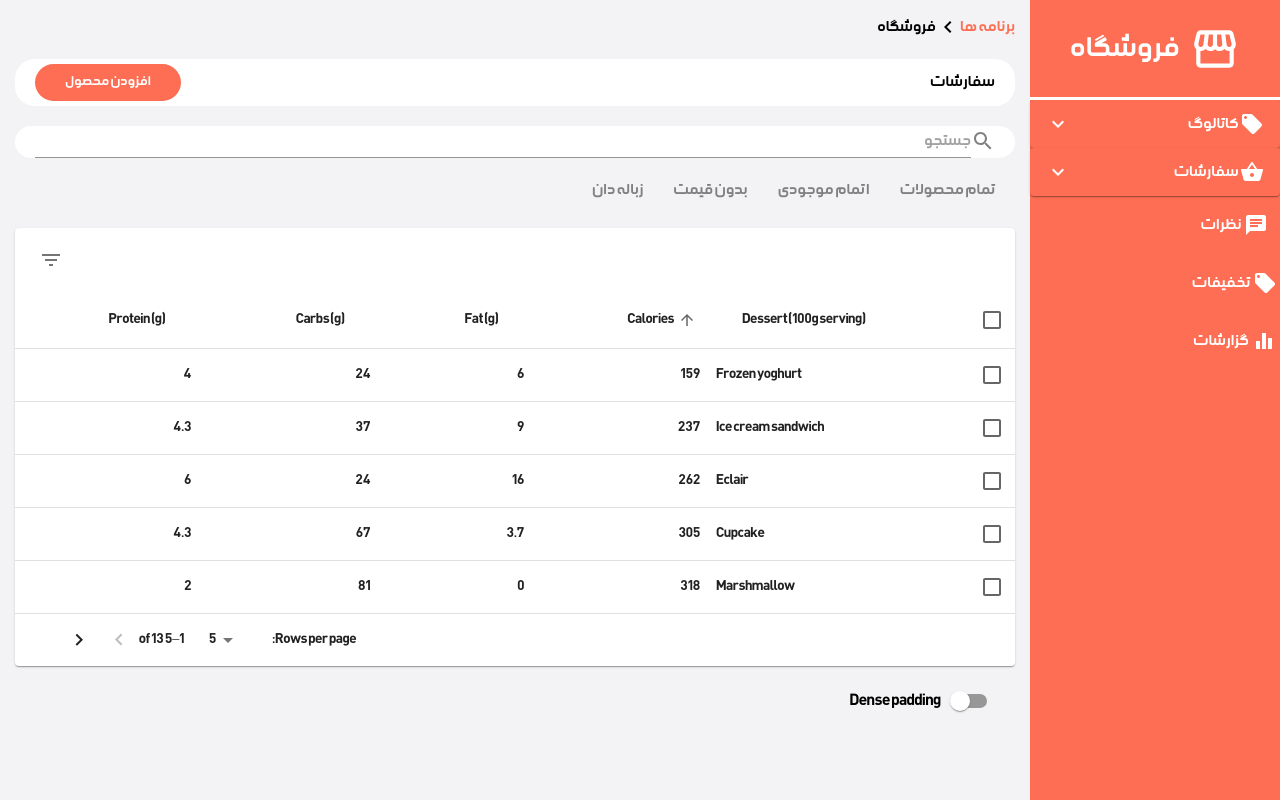
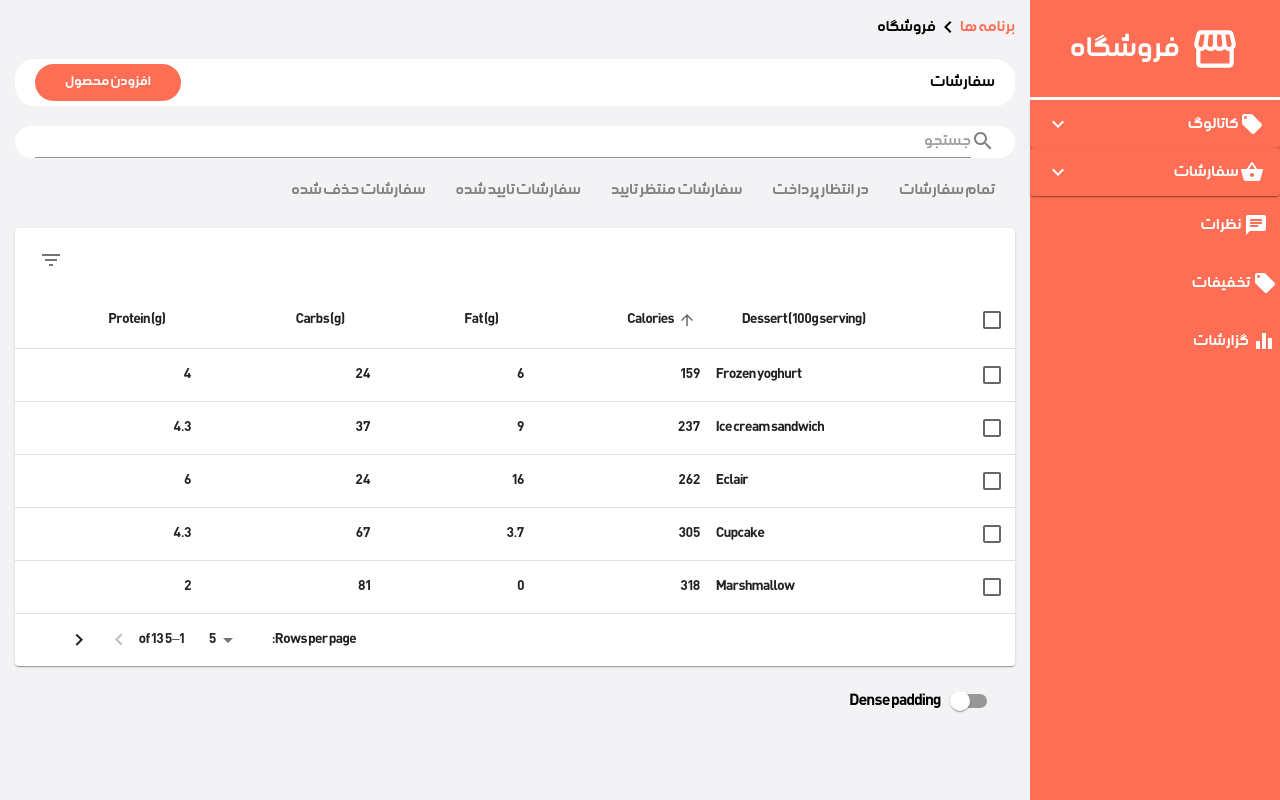
Before and after one commit to mahboobe-Mhz/maktab90-shop-mahboube-mohammadzade, a React (Vite) app: page /admin/index/orders in a window 1280 px wide. Built offline with nearby package versions, Linux system fonts and the light colour scheme.

Commit message:
do some change on order table

```diff
--- a/src/components/adminComponent/orderTable/index.tsx
+++ b/src/components/adminComponent/orderTable/index.tsx
@@ -12,10 +12,11 @@ const ShowTableBox = () => {
                 <Input placeholder="جستجو" sx={{width:"100%", outline:"none" }}  type="text" ></Input>
                 </Box>
             <Box sx={{display:"flex", gap:"30px", padding:"20px", color:"gray" , height:"70px" }}>
-                <Typography sx={{":hover":{   cursor: 'pointer', borderBottom:"solid" , borderColor:"secondary.main"}}}> تمام محصولات</Typography>
-                <Typography sx={{":hover":{cursor: 'pointer', borderBottom:"solid" , borderColor:"secondary.main"}}}> اتمام موجودی</Typography>
-                <Typography sx={{":hover":{cursor: 'pointer', borderBottom:"solid" , borderColor:"secondary.main"}}}>بدون قیمت</Typography>
-                <Typography sx={{":hover":{cursor: 'pointer', borderBottom:"solid" , borderColor:"secondary.main"}}}>زباله دان</Typography>
+                <Typography sx={{":hover":{   cursor: 'pointer', borderBottom:"solid" , borderColor:"secondary.main"}}}> تمام سفارشات</Typography>
+                <Typography sx={{":hover":{cursor: 'pointer', borderBottom:"solid" , borderColor:"secondary.main"}}}>  در انتظار پرداخت</Typography>
+                <Typography sx={{":hover":{cursor: 'pointer', borderBottom:"solid" , borderColor:"secondary.main"}}}>سفارشات منتظر تایید </Typography>
+                <Typography sx={{":hover":{cursor: 'pointer', borderBottom:"solid" , borderColor:"secondary.main"}}}> سفارشات تایید شده</Typography>
+                <Typography sx={{":hover":{cursor: 'pointer', borderBottom:"solid" , borderColor:"secondary.main"}}}> سفارشات حذف شده</Typography>
             </Box>
             <Box >
                <DataTable/>
```
